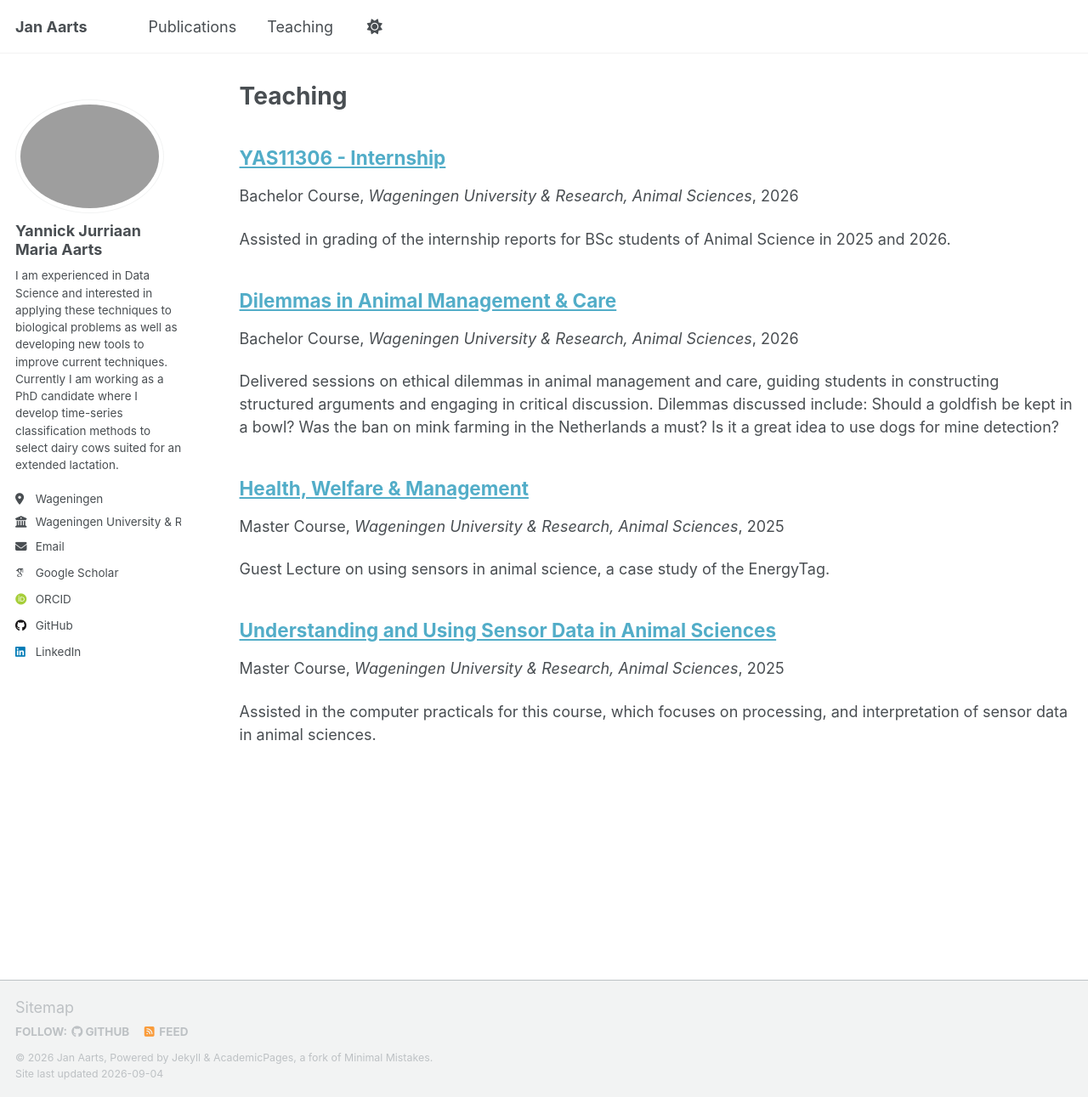
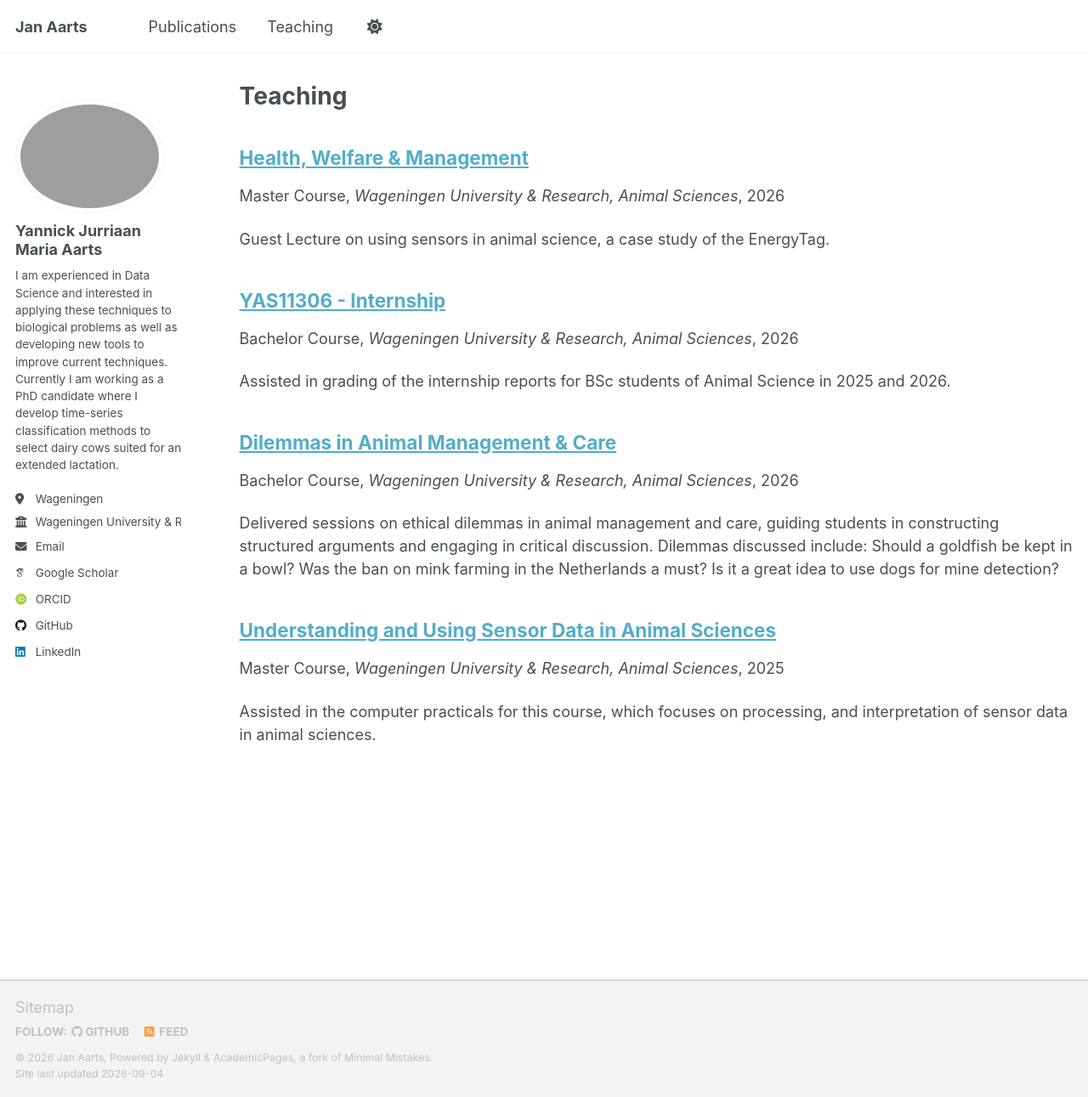
Before and after one commit to JanAarts/JanAarts.github.io, a Jekyll site: the page built from _pages/teaching.html, in a window 1280 px wide and 1291 px high. Shown: the whole window at 85% size. Built offline with Jekyll 4.4.1, drawn with Linux system fonts in a browser that asks for light colours; some web fonts are replaced; a script that is not in the unit is left out.

Commit message:
Change course date and add years for HWM 2025
Updated the course date to 2026-10-01 and added years as '2025 & 2026'.

```diff
--- a/_teaching/hwm2025.md
+++ b/_teaching/hwm2025.md
@@ -4,8 +4,9 @@
 type: "Master Course"
 permalink: /teaching/ADP30306_2025_2
 venue: "Wageningen University & Research, Animal Sciences"
-date: 2025-10-01
+date: 2026-10-01
 location: "Wageningen, Netherlands"
+years: "2025 & 2026"
 ---
 
 Guest Lecture on using sensors in animal science, a case study of the EnergyTag.
```
